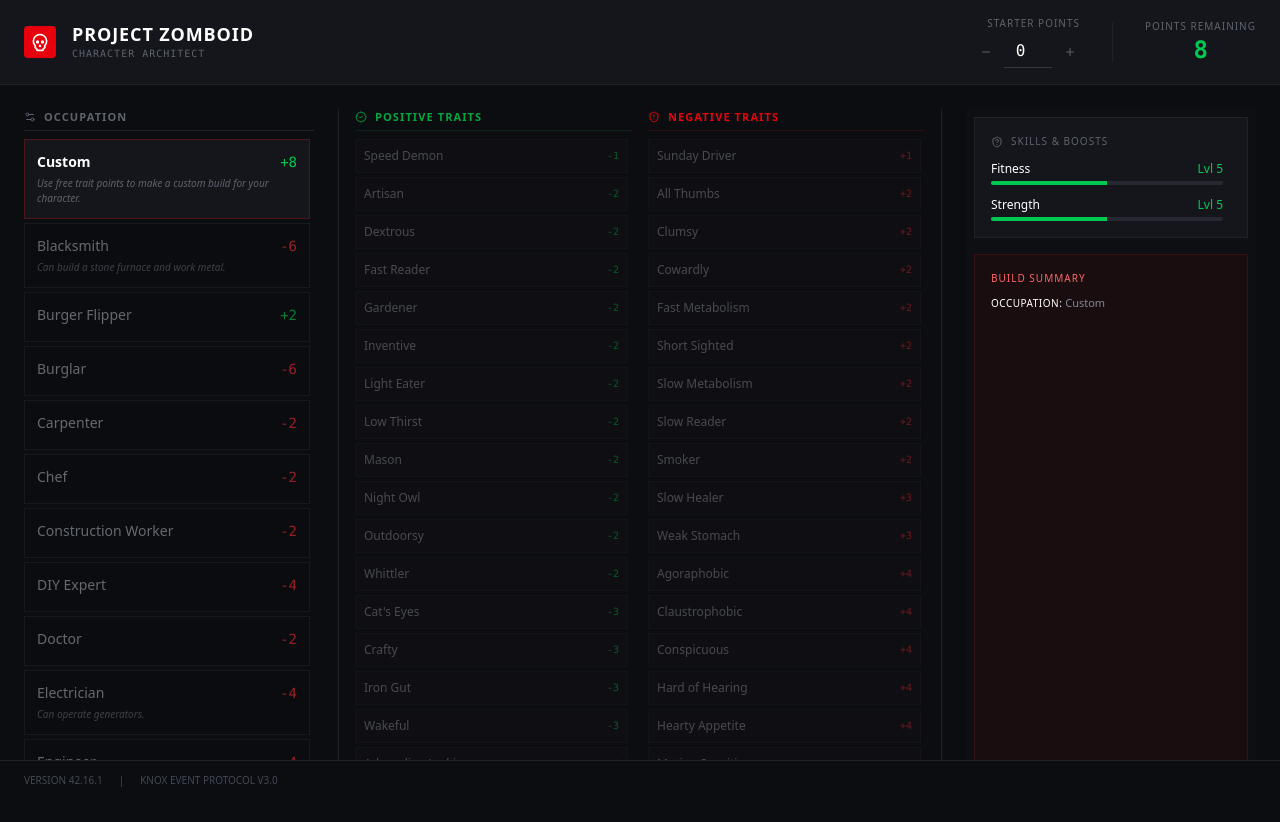
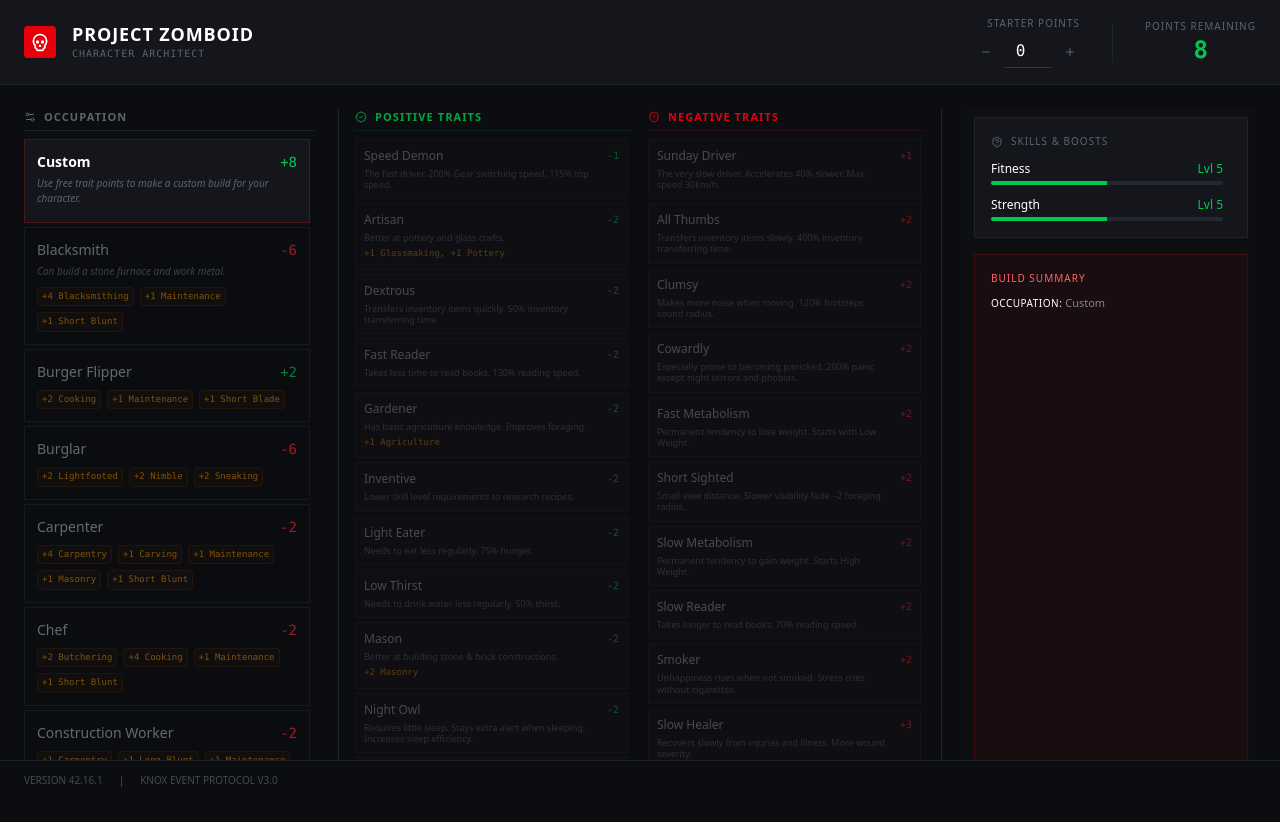
Before and after one commit to InvictusNavarchus/zomboid-character-builder, a React (Vite) app: page / in a window 1280 px wide. Shown: the top 822 px of the page. Built offline with nearby package versions, Linux system fonts and the light colour scheme.

Commit message:
feat: Display occupation modifiers and descriptions
Adds functionality to display occupation modifiers and descriptions within the occupation list. This enhances user information by providing more context about each occupation.

```diff
--- a/src/App.tsx
+++ b/src/App.tsx
@@ -148,7 +148,16 @@
               </span>
             </div>
             {occ.description && (
-                  <p className="text-[10px] text-[#5e636e] italic line-clamp-2">{occ.description}</p>
+              <p className="text-[10px] text-[#5e636e] italic mb-1">{occ.description}</p>
+            )}
+            {occ.modifiers && Object.keys(occ.modifiers).length > 0 && (
+              <div className="flex flex-wrap gap-1.5 mt-auto pt-1">
+                {Object.entries(occ.modifiers).map(([k, v]) => (
+                  <span key={k} className="text-[9px] font-mono text-amber-500/80 bg-amber-900/10 px-1 py-0.5 rounded border border-amber-900/30">
+                    {v > 0 ? '+' : ''}{v} {k}
+                  </span>
+                ))}
+              </div>
             )}
               </button>
             ))}
@@ -244,14 +253,21 @@
             <h2 className="text-[10px] uppercase tracking-widest text-red-400 mb-2">Build Summary</h2>
             <div className="text-[11px] leading-relaxed text-[#808796] overflow-y-auto space-y-2 pr-2 scrollbar-thin scrollbar-thumb-red-900/30">
                <p><span className="text-white uppercase tracking-wider text-[10px]">Occupation:</span> {selectedOccupation.name}</p>
-               {currentTraits.sort((a,b) => a.type.localeCompare(b.type)).map(t => (
-                  <p key={t.id}>
+           {currentTraits.sort((a,b) => a.type.localeCompare(b.type)).map(t => {
+              const modifierText = t.modifiers ? Object.entries(t.modifiers).map(([k, v]) => `${v > 0 ? '+' : ''}${v} ${k}`).join(', ') : '';
+              return (
+                <div key={t.id} className="flex flex-col mb-2">
                   <span className={cn(
                     "font-semibold",
                     t.type === 'positive' || t.type === 'occupation' ? "text-white" : "text-red-400"
-                    )}>{t.name}:</span> {t.description}
-                  </p>
-               ))}
+                  )}>
+                    {t.name}
+                    {modifierText && <span className="text-amber-500 font-mono text-[9px] ml-2">[{modifierText}]</span>}
+                  </span>
+                  <span className="text-[10px]">{t.description} {t.effects}</span>
+                </div>
+              );
+           })}
             </div>
           </div>
         </section>
@@ -270,11 +286,13 @@
 }
 
 function TraitButton({ trait, isSelected, isExcluded, onClick }: { trait: Trait, isSelected: boolean, isExcluded: boolean, onClick: () => void }) {
+  const modifierText = trait.modifiers ? Object.entries(trait.modifiers).map(([k, v]) => `${v > 0 ? '+' : ''}${v} ${k}`).join(', ') : '';
+
   return (
     <div
       onClick={!isExcluded ? onClick : undefined}
       className={cn(
-        "p-2 border flex justify-between items-center transition-colors cursor-pointer",
+        "p-2 border flex justify-between items-start transition-colors cursor-pointer group",
         isSelected
           ? (trait.type === 'positive' ? "bg-green-900/10 border-green-900/40" : "bg-red-900/10 border-red-900/40")
           : isExcluded
@@ -282,16 +300,34 @@
             : "bg-[#14161b] border-[#1f2228] opacity-40 hover:bg-[#1f2228] hover:opacity-100"
       )}
     >
-      <div className="flex flex-col">
+      <div className="flex flex-col pr-3">
+        <div className="flex items-center gap-2">
           <span className={cn(
             "text-xs transition-colors",
-          isSelected ? "text-white" : "text-[#a0a5b0]",
+            isSelected ? "text-white font-medium" : "text-[#a0a5b0]",
             isExcluded && "line-through"
           )}>
             {trait.name}
           </span>
         </div>
-      <span className={cn("font-mono text-[10px]",
+
+        <div className="flex flex-col mt-1 space-y-1">
+          {(trait.description || trait.effects) && (
+            <span className={cn(
+              "text-[9px] leading-tight",
+              isSelected ? "text-[#808796]" : "text-[#5e636e] group-hover:text-[#a0a5b0]"
+            )}>
+              {trait.description} {trait.effects}
+            </span>
+          )}
+          {modifierText && (
+            <span className="text-[9px] font-mono text-amber-500/80">
+              {modifierText}
+            </span>
+          )}
+        </div>
+      </div>
+      <span className={cn("font-mono text-[10px] shrink-0",
         trait.cost < 0 ? "text-green-500" : "text-red-500"
       )}>
         {trait.cost > 0 ? `+${trait.cost}` : trait.cost}
```
Lines whose indentation alone changed are shown as unchanged.
